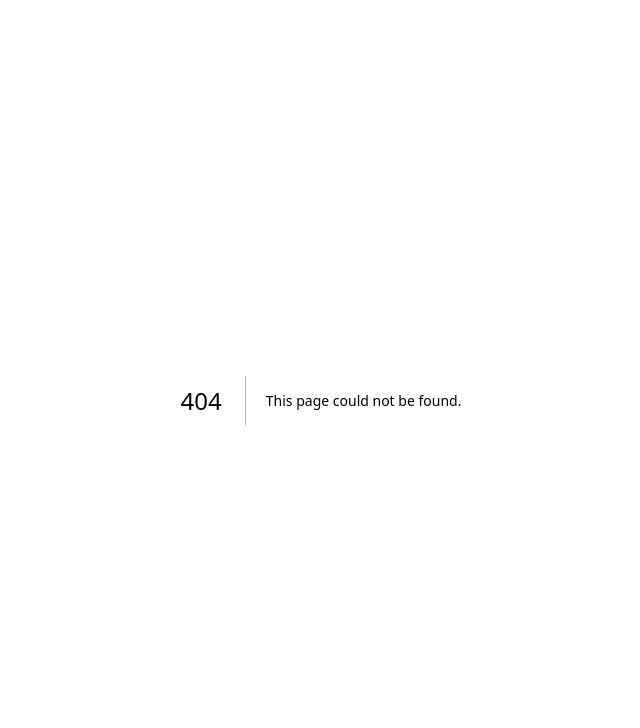
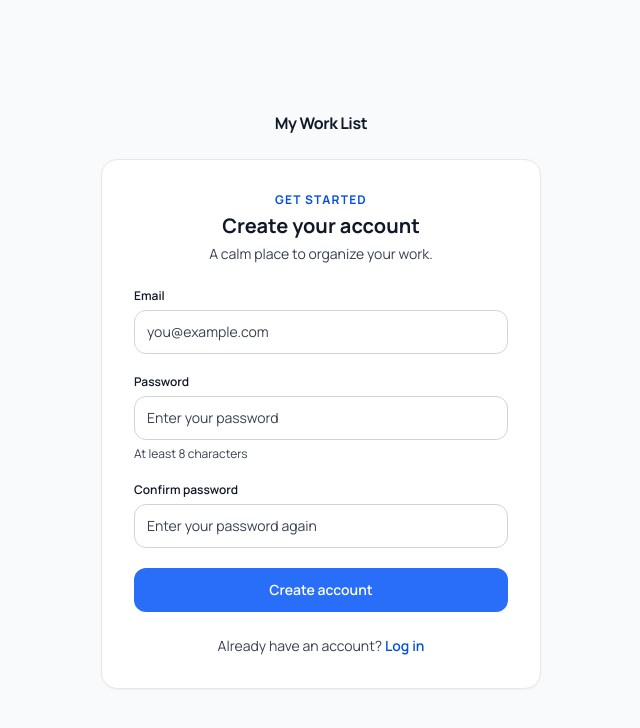
Before and after one commit to Purachaet-Ng/My-Work-List, a Next.js app: page /register in a window 1280 px wide. Before the commit this address had no page. Shown: the top 728 px of the page, without its empty margins (319-959 px from the left). Built offline with nearby package versions, Linux system fonts and the light colour scheme; no server answers.

Commit message:
feat(auth): register page with react-hook-form + browser Supabase client

```diff
--- a/package.json
+++ b/package.json
@@ -11,9 +11,12 @@
   "dependencies": {
     "@supabase/ssr": "^0.12.7",
     "@supabase/supabase-js": "^2.118.0",
+    "lucide-react": "^1.59.0",
     "next": "16.4.2",
     "react": "19.3.0",
-    "react-dom": "19.3.0"
+    "react-dom": "19.3.0",
+    "react-hook-form": "^7.90.0",
+    "zustand": "^5.0.15"
   },
   "devDependencies": {
     "@tailwindcss/turbopack": "^4",
--- /dev/null
+++ b/src/app/(auth)/register/page.tsx
@@ -0,0 +1,8 @@
+import type { Metadata } from "next";
+import RegisterForm from "@/components/auth/RegisterForm";
+
+export const metadata: Metadata = { title: "Create account · My Work List" };
+
+export default function RegisterPage() {
+  return <RegisterForm />;
+}
--- /dev/null
+++ b/src/components/auth/RegisterForm.tsx
@@ -0,0 +1,189 @@
+"use client";
+
+import { AlertCircle, Loader2 } from "lucide-react";
+import Link from "next/link";
+import { useRouter } from "next/navigation";
+import { useState } from "react";
+import { useForm } from "react-hook-form";
+import { supabase } from "@/lib/supabase/client";
+
+type RegisterFormData = {
+  email: string;
+  password: string;
+  confirmPassword: string;
+};
+
+// Keep in sync with Supabase -> Authentication -> Providers -> Email -> minimum password length.
+const MIN_PASSWORD = 8;
+
+const inputClass = (invalid: boolean) =>
+  `w-full min-h-11 rounded-control border bg-card px-3 py-2.5 text-sm outline-none transition-colors placeholder:text-muted-foreground focus-visible:ring-2 focus-visible:ring-ring focus-visible:ring-offset-2 ${
+    invalid ? "border-destructive" : "border-input focus-visible:border-ring"
+  }`;
+
+/** Never echo raw Supabase errors: "already registered" text would also confirm which emails exist. */
+function friendlyError(code: string | undefined): string {
+  switch (code) {
+    case "user_already_exists":
+    case "email_exists":
+      return "This email is already registered";
+    case "weak_password":
+      return `Password must be at least ${MIN_PASSWORD} characters`;
+    case "email_address_invalid":
+      return "Enter a valid email address";
+    case "over_request_rate_limit":
+    case "over_email_send_rate_limit":
+      return "Too many attempts. Wait a minute and try again.";
+    default:
+      return "Couldn't create your account. Check your connection and try again.";
+  }
+}
+
+export default function RegisterForm() {
+  const [isLoading, setIsLoading] = useState(false);
+  const [serverError, setServerError] = useState<string | null>(null);
+  const {
+    register,
+    handleSubmit,
+    formState: { errors },
+  } = useForm<RegisterFormData>();
+  const router = useRouter();
+
+  const onSubmit = async (data: RegisterFormData) => {
+    setIsLoading(true);
+    setServerError(null);
+
+    try {
+      const { data: result, error } = await supabase.auth.signUp({
+        email: data.email.trim().toLowerCase(),
+        password: data.password,
+      });
+
+      if (error) throw error;
+      // No session = "Confirm email" is on in Supabase; this app requires it off (AC-01).
+      if (!result.session) {
+        throw { code: "email_confirmation_required" };
+      }
+
+      // Email confirmation is off, so the user is signed in now — go straight to the task list.
+      router.replace("/tasks");
+      router.refresh();
+    } catch (err) {
+      const code = (err as { code?: string }).code;
+      setServerError(
+        code === "email_confirmation_required"
+          ? "Account created, but sign-in needs email confirmation. Ask the admin to turn off \"Confirm email\" in Supabase."
+          : friendlyError(code),
+      );
+      setIsLoading(false);
+    }
+  };
+
+  return (
+    <main className="flex min-h-screen flex-col items-center px-4 py-8 sm:justify-center sm:py-12">
+      <p className="mb-6 text-base font-bold tracking-tight">My Work List</p>
+
+      <div className="w-full max-w-110 rounded-card border border-border bg-card p-5 shadow-panel sm:p-8">
+        <div className="mb-6 text-center">
+          <p className="mb-1 text-xs font-bold uppercase tracking-widest text-accent-foreground">Get started</p>
+          <h1 className="text-page-title font-bold">Create your account</h1>
+          <p className="mt-1 text-sm text-muted-foreground">A calm place to organize your work.</p>
+        </div>
+
+        <form className="space-y-5" onSubmit={handleSubmit(onSubmit)} noValidate>
+          {serverError && (
+            <div role="alert" className="flex items-start gap-2 rounded-control bg-error-muted p-3 text-xs text-t1-red-700">
+              <AlertCircle aria-hidden className="size-4 shrink-0" />
+              <p>{serverError}</p>
+            </div>
+          )}
+
+          <div className="grid gap-1.5">
+            <label className="text-xs font-semibold" htmlFor="email">
+              Email
+            </label>
+            <input
+              {...register("email", {
+                required: "Enter your email address",
+                pattern: { value: /^[^\s@]+@[^\s@]+\.[^\s@]+$/, message: "Enter a valid email address" },
+              })}
+              type="email"
+              id="email"
+              autoComplete="email"
+              aria-invalid={!!errors.email}
+              aria-describedby={errors.email ? "email-error" : undefined}
+              className={inputClass(!!errors.email)}
+              placeholder="you@example.com"
+            />
+            {errors.email && <p id="email-error" className="text-xs text-t1-red-700">{errors.email.message}</p>}
+          </div>
+
+          <div className="grid gap-1.5">
+            <label className="text-xs font-semibold" htmlFor="password">
+              Password
+            </label>
+            <input
+              {...register("password", {
+                required: "Enter a password",
+                minLength: { value: MIN_PASSWORD, message: `Password must be at least ${MIN_PASSWORD} characters` },
+              })}
+              type="password"
+              id="password"
+              autoComplete="new-password"
+              aria-invalid={!!errors.password}
+              aria-describedby="password-hint"
+              className={inputClass(!!errors.password)}
+              placeholder="Enter your password"
+            />
+            <p id="password-hint" className={`text-xs ${errors.password ? "text-t1-red-700" : "text-muted-foreground"}`}>
+              {errors.password?.message ?? `At least ${MIN_PASSWORD} characters`}
+            </p>
+          </div>
+
+          <div className="grid gap-1.5">
+            <label className="text-xs font-semibold" htmlFor="confirmPassword">
+              Confirm password
+            </label>
+            <input
+              {...register("confirmPassword", {
+                required: "Confirm your password",
+                validate: (val, values) => val === values.password || "Passwords don't match",
+              })}
+              type="password"
+              id="confirmPassword"
+              autoComplete="new-password"
+              aria-invalid={!!errors.confirmPassword}
+              aria-describedby={errors.confirmPassword ? "confirmPassword-error" : undefined}
+              className={inputClass(!!errors.confirmPassword)}
+              placeholder="Enter your password again"
+            />
+            {errors.confirmPassword && (
+              <p id="confirmPassword-error" className="text-xs text-t1-red-700">
+                {errors.confirmPassword.message}
+              </p>
+            )}
+          </div>
+
+          <button
+            type="submit"
+            disabled={isLoading}
+            className="flex min-h-11 w-full items-center justify-center gap-2 rounded-control bg-primary px-4 py-2.5 text-sm font-semibold text-primary-foreground transition-colors hover:bg-accent-foreground focus-visible:outline-2 focus-visible:outline-offset-2 focus-visible:outline-ring disabled:cursor-not-allowed disabled:bg-muted disabled:text-t1-gray-500"
+          >
+            {isLoading ? <Loader2 aria-hidden className="size-4 animate-spin" /> : null}
+            {isLoading ? "Creating account…" : "Create account"}
+          </button>
+        </form>
+
+        <p className="mt-6 text-center text-sm text-muted-foreground">
+          Already have an account?{" "}
+          <Link
+            href="/login"
+            className="rounded-sm font-semibold text-accent-foreground hover:underline focus-visible:outline-2 focus-visible:outline-offset-2 focus-visible:outline-ring"
+          >
+            Log in
+          </Link>
+        </p>
+      </div>
+    </main>
+  );
+}
--- /dev/null
+++ b/src/lib/supabase/client.ts
@@ -0,0 +1,11 @@
+import { createBrowserClient } from "@supabase/ssr";
+
+// Same pattern as Thunder_Core src/utils/supabase/client.ts: one browser client, anon key only.
+const supabaseUrl = process.env.NEXT_PUBLIC_SUPABASE_URL;
+const supabaseAnonKey = process.env.NEXT_PUBLIC_SUPABASE_ANON_KEY;
+
+if (!supabaseUrl || !supabaseAnonKey) {
+  throw new Error("Missing NEXT_PUBLIC_SUPABASE_URL or NEXT_PUBLIC_SUPABASE_ANON_KEY — see .env.example");
+}
+
+export const supabase = createBrowserClient(supabaseUrl, supabaseAnonKey);
```
Also changed, not shown: 1 other file (tests, documents, lock files or other folders).
